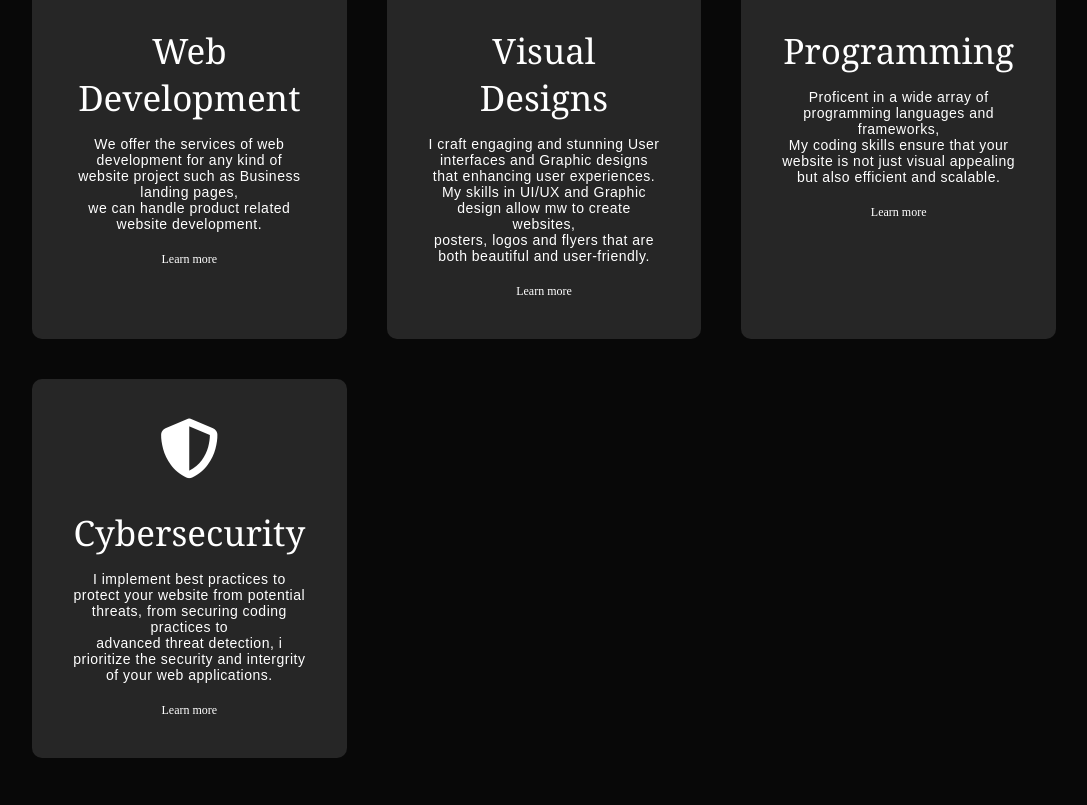
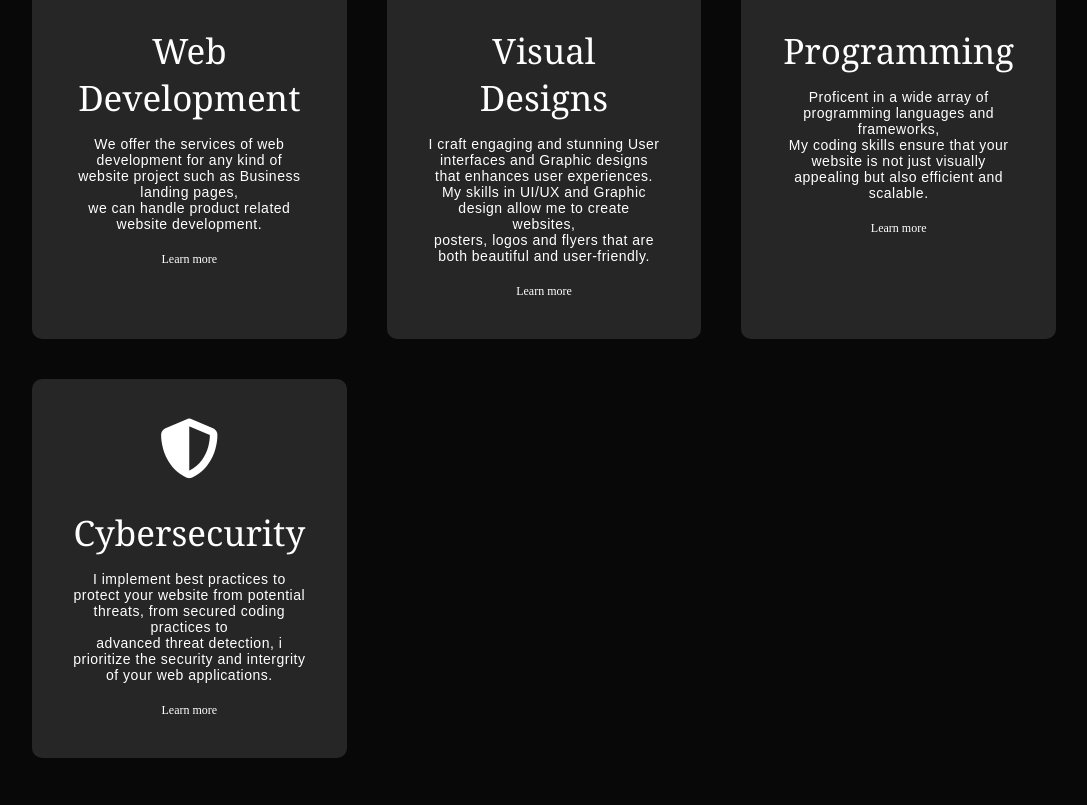
Before and after one commit to MJ-star-tech/My-Website, a plain HTML site: page index.html in a window 1280 px wide. Shown: the part 1961-2766 px from the top of the page, without its empty margins (96-1183 px from the left). Drawn offline with Linux system fonts and the light colour scheme.

Commit message:
Update index.html

```diff
--- a/index.html
+++ b/index.html
@@ -89,19 +89,19 @@
           <div>
             <i class="fa-solid fa-wand-magic-sparkles"></i>
             <h2>Visual Designs</h2>
-            <p>I craft engaging and stunning User interfaces and Graphic designs that enhancing user experiences.<br> My skills in UI/UX and Graphic design allow mw to create websites,<br>posters, logos and flyers that are both beautiful and user-friendly.</p>
+            <p>I craft engaging and stunning User interfaces and Graphic designs that enhances user experiences.<br> My skills in UI/UX and Graphic design allow me to create websites,<br>posters, logos and flyers that are both beautiful and user-friendly.</p>
             <a href="#">Learn more</a>
           </div>
           <div>
             <i class="fa-brands fa-gitlab"></i>
             <h2>Programming</h2>
-            <p>Proficent in a wide array of programming languages and frameworks,<br> My coding skills ensure that your website is not just visual appealing but also efficient and scalable.</p>
+            <p>Proficent in a wide array of programming languages and frameworks,<br> My coding skills ensure that your website is not just visually appealing but also efficient and scalable.</p>
             <a href="#">Learn more</a>
           </div>
           <div>
             <i class="fa-solid fa-shield-halved"></i>
             <h2>Cybersecurity</h2>
-            <p>I implement best practices to protect your website from potential threats, from securing coding practices to <br> advanced threat detection, i prioritize the security and intergrity of your web applications.</p>
+            <p>I implement best practices to protect your website from potential threats, from secured coding practices to <br> advanced threat detection, i prioritize the security and intergrity of your web applications.</p>
             <a href="#">Learn more</a>
           </div>
       </div>
```
